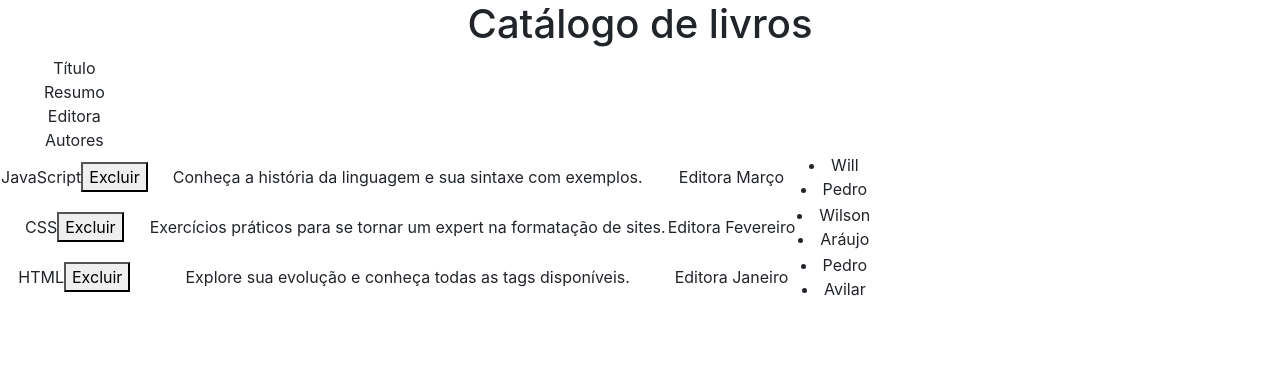
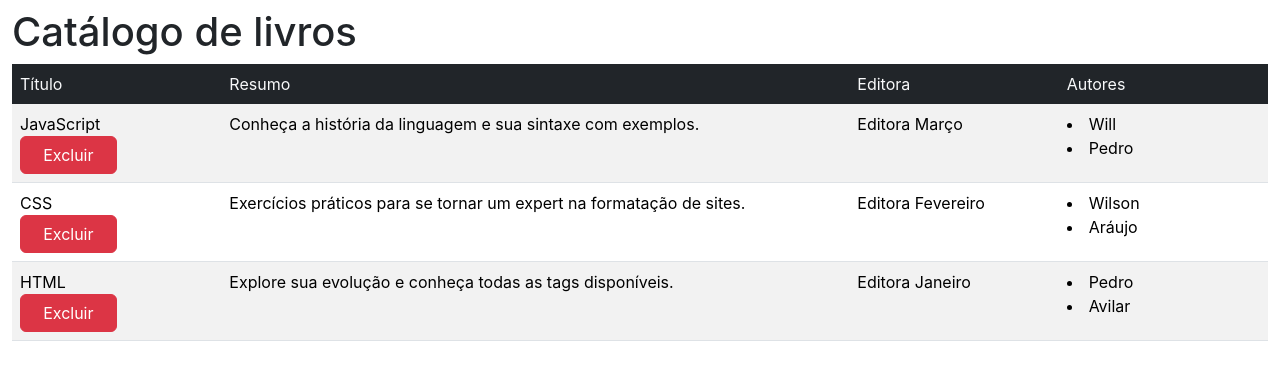
Before and after one commit to PedroAvilar/Livraria-ReactJS-NextJS, a React (Create React App) app: page / in a window 1280 px wide. Shown: the top 380 px of the page. Built offline with nearby package versions, Linux system fonts and the light colour scheme.

Commit message:
Formatação com Bootstrap.

```diff
--- a/src/App.css
+++ b/src/App.css
@@ -1,7 +1,3 @@
-.App {
-  text-align: center;
-}
-
 .App-logo {
   height: 40vmin;
   pointer-events: none;
--- a/src/LivroLista.js
+++ b/src/LivroLista.js
@@ -13,8 +13,10 @@ function LinhaLivro (props) {
     return (
         <tr>
             <td>
-                {livro.titulo}
-                <button onClick={() => excluir (livro.codigo)}>Excluir</button>
+                <div className="d-flex flex-column">
+                    <span>{livro.titulo}</span>
+                    <button type="button" className="btn btn-danger col-md-6" onClick={() => excluir (livro.codigo)}>Excluir</button>
+                </div>
             </td>
             <td>{livro.resumo}</td>
             <td>{nomeEditora}</td>
@@ -41,22 +43,24 @@ function LivroLista () {
         setCarregado (false);
     }
     return (
+        <div className="container-fluid">
             <main>
-            <h1>Catálogo de livros</h1>
-            <table>
-                <thead>
-                    <tr>Título</tr>
-                    <tr>Resumo</tr>
-                    <tr>Editora</tr>
-                    <tr>Autores</tr>
+                <h1 className="d-flex text-left my-2">Catálogo de livros</h1>
+                <table className="table table-striped">
+                    <thead className="bg-dark text-light">
+                        <td className="col-2 text-left p-2">Título</td>
+                        <td className="col-6 text-left p-2">Resumo</td>
+                        <td className="col-2 text-left p-2">Editora</td>
+                        <td className="col-2 text-left p-2">Autores</td>
                     </thead>
-                <tbody>
+                    <tbody class = "">
                         {livros.map (livro => (
                             <LinhaLivro key = {livro.codigo} livro = {livro} excluir = {excluir}/>
                         ))}
                     </tbody>
                 </table>
             </main>
+        </div>
     )
 }
 export default LivroLista;
```
Lines whose indentation alone changed are shown as unchanged.
